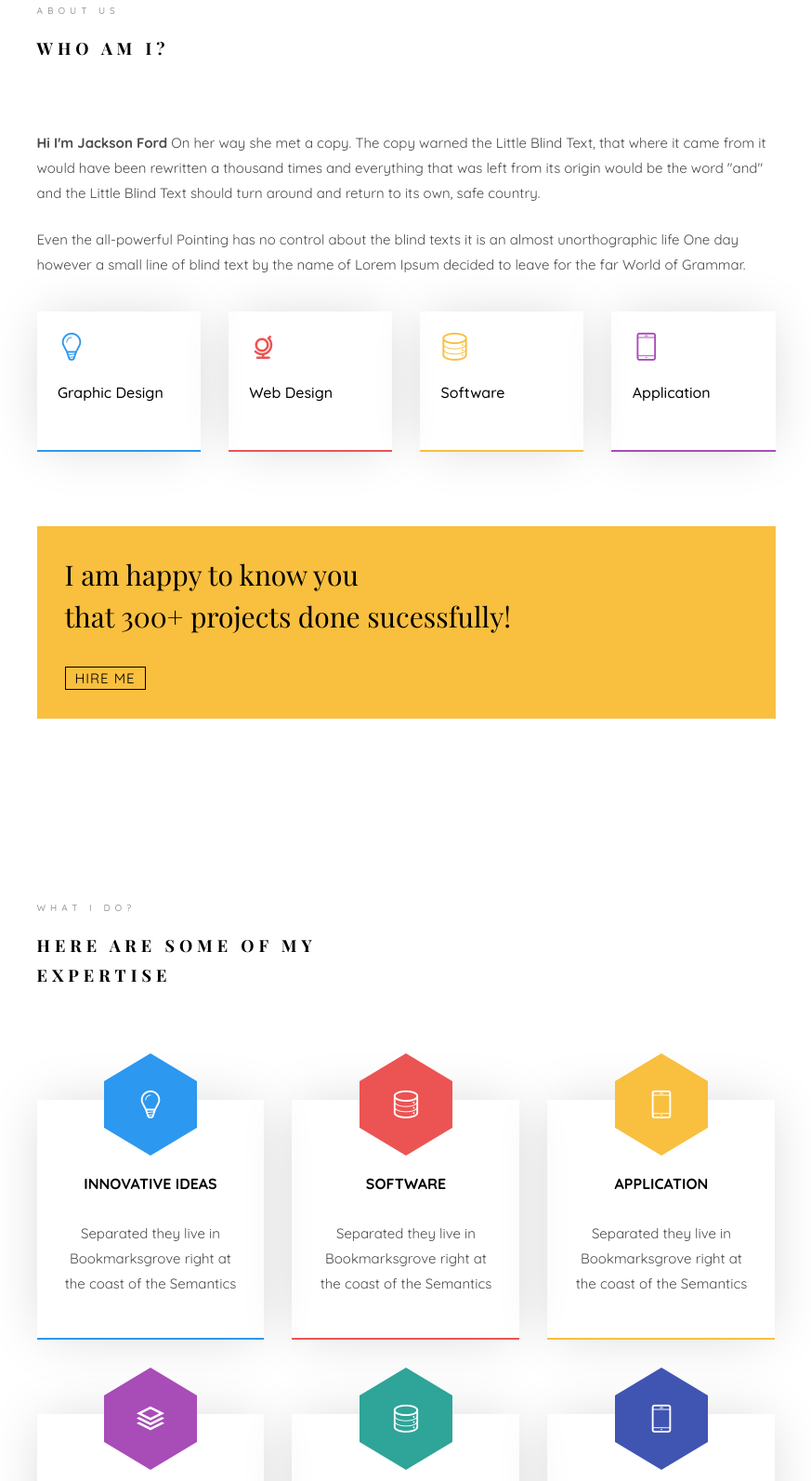
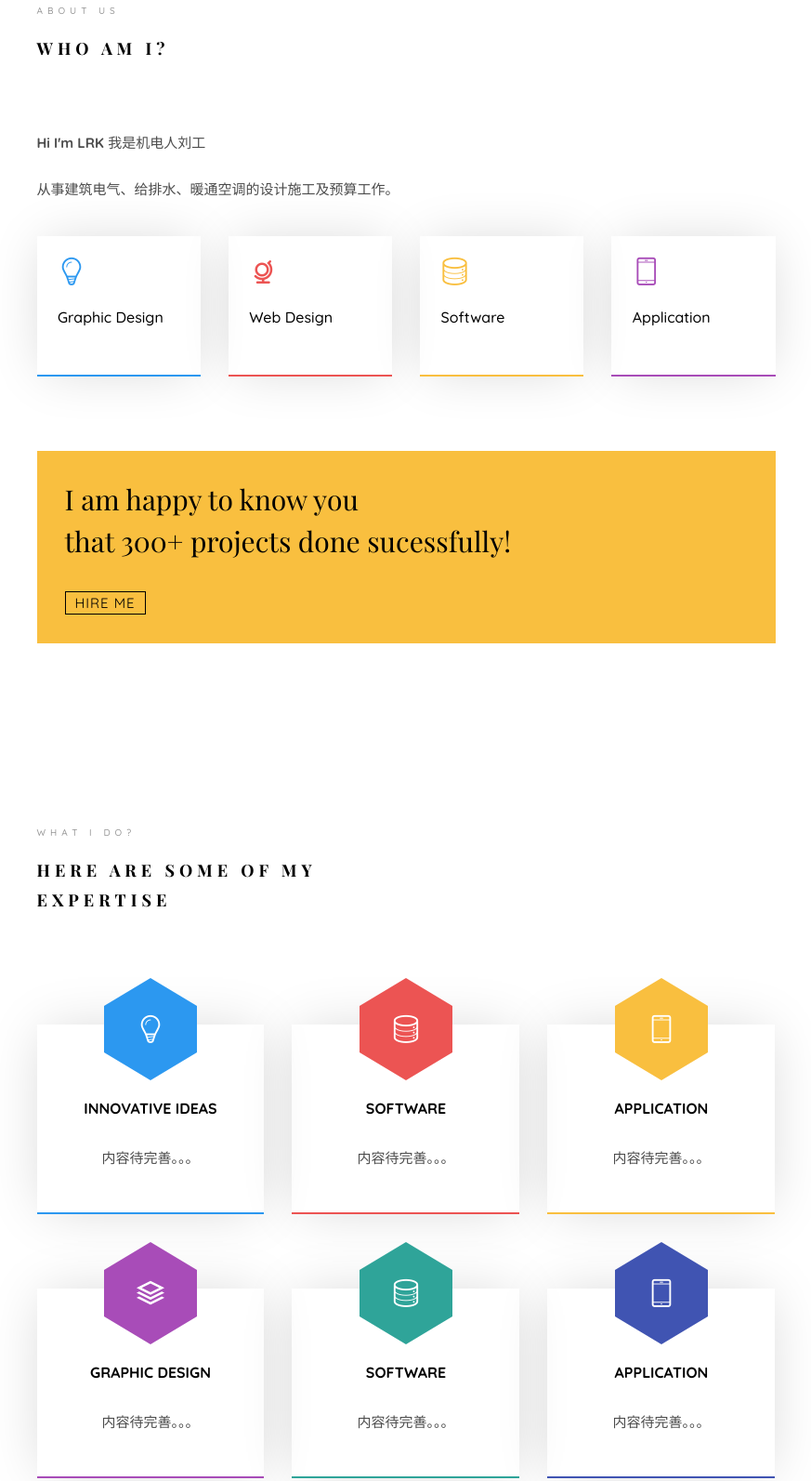
Before and after one commit to raspi666/raspi666.github.io, a plain HTML site: page index.html in a window 1280 px wide. Shown: the part 1007-2600 px from the top of the page at 93% size, without its empty margins (353-1226 px from the left). Drawn offline with nearby package versions, Linux system fonts and the light colour scheme; files whose address does not match are found by name; a web font is replaced by a local one.

Commit message:
renew jpg

```diff
--- a/index.html
+++ b/index.html
@@ -3,7 +3,7 @@
 	<head>
 	<meta charset="utf-8">
 	<meta http-equiv="X-UA-Compatible" content="IE=edge">
-	<title>Jackson Template</title>
+	<title>LRK</title>
 	<meta name="viewport" content="width=device-width, initial-scale=1">
 	<meta name="description" content="" />
 	<meta name="keywords" content="" />
@@ -57,7 +57,7 @@
 		<aside id="colorlib-aside" role="complementary" class="border js-fullheight">
 			<div class="text-center">
 				<div class="author-img" style="background-image: url(images/about.jpg);"></div>
-				<h1 id="colorlib-logo"><a href="index.html">Jackson Ford</a></h1>
+				<h1 id="colorlib-logo"><a href="index.html">LRK</a></h1>
 				<span class="position"><a href="#">UI/UX/Designer</a> in Philippines</span>
 			</div>
 			<nav id="colorlib-main-menu" role="navigation" class="navbar">
@@ -78,7 +78,7 @@
 
 			<div class="colorlib-footer">
 				<p><small>&copy; <!-- Link back to Colorlib can't be removed. Template is licensed under CC BY 3.0. -->
-Copyright &copy;<script>document.write(new Date().getFullYear());</script> All rights reserved | This template is made with <i class="icon-heart" aria-hidden="true"></i> by <a href="https://colorlib.com" target="_blank">Colorlib</a>
+Copyright &copy;<script>document.write(new Date().getFullYear());</script> All rights reserved | This template is made with <i class="icon-heart" aria-hidden="true"></i> by <a href="https://gzjdsj.net" target="_blank">Colorlib</a>
 <!-- Link back to Colorlib can't be removed. Template is licensed under CC BY 3.0. --> </span> <span>Demo Images: <a href="https://unsplash.com/" target="_blank">Unsplash.com</a></span></small></p>
 				<ul>
 					<li><a href="#"><i class="icon-facebook2"></i></a></li>
@@ -101,8 +101,8 @@ Copyright &copy;<script>document.write(new Date().getFullYear());</script> All r
 					   			<div class="col-md-6 col-md-offset-3 col-md-pull-3 col-sm-12 col-xs-12 js-fullheight slider-text">
 					   				<div class="slider-text-inner js-fullheight">
 					   					<div class="desc">
-						   					<h1>Hi! <br>I'm Jackson</h1>
-						   					<h2>100% html5 bootstrap templates Made by <a href="https://colorlib.com/" target="_blank">colorlib.com</a></h2>
+						   					<h1>Hi! <br>I'm LRK</h1>
+						   					<h2>这是github托管网页，正式连接请点击<a href="http://www.gzjdsj.net/" target="_blank">gzjdsj.net</a></h2>
 												<p><a class="btn btn-primary btn-learn">Download CV <i class="icon-download4"></i></a></p>
 											</div>
 					   				</div>
@@ -118,7 +118,7 @@ Copyright &copy;<script>document.write(new Date().getFullYear());</script> All r
 					   				<div class="slider-text-inner">
 					   					<div class="desc">
 						   					<h1>I am <br>a Designer</h1>
-												<h2>100% html5 bootstrap templates Made by <a href="https://colorlib.com/" target="_blank">colorlib.com</a></h2>
+												<h2>这是github托管网页，正式连接请点击<a href="http://www.gzjdsj.net/" target="_blank">gzjdsj.net</a></h2>
 												<p><a class="btn btn-primary btn-learn">View Portfolio <i class="icon-briefcase3"></i></a></p>
 											</div>
 					   				</div>
@@ -139,8 +139,8 @@ Copyright &copy;<script>document.write(new Date().getFullYear());</script> All r
 									<div class="about-desc">
 										<span class="heading-meta">About Us</span>
 										<h2 class="colorlib-heading">Who Am I?</h2>
-										<p><strong>Hi I'm Jackson Ford</strong> On her way she met a copy. The copy warned the Little Blind Text, that where it came from it would have been rewritten a thousand times and everything that was left from its origin would be the word "and" and the Little Blind Text should turn around and return to its own, safe country.</p>
-										<p>Even the all-powerful Pointing has no control about the blind texts it is an almost unorthographic life One day however a small line of blind text by the name of Lorem Ipsum decided to leave for the far World of Grammar.</p>
+										<p><strong>Hi I'm LRK </strong> 我是机电人刘工</p>
+										<p>从事建筑电气、给排水、暖通空调的设计施工及预算工作。</p>
 									</div>
 								</div>
 							</div>
@@ -201,7 +201,7 @@ Copyright &copy;<script>document.write(new Date().getFullYear());</script> All r
 								</span>
 								<div class="desc">
 									<h3>Innovative Ideas</h3>
-									<p>Separated they live in Bookmarksgrove right at the coast of the Semantics</p>
+									<p>内容待完善。。。</p>
 								</div>
 							</div>
 						</div>
@@ -212,7 +212,7 @@ Copyright &copy;<script>document.write(new Date().getFullYear());</script> All r
 								</span>
 								<div class="desc">
 									<h3>Software</h3>
-									<p>Separated they live in Bookmarksgrove right at the coast of the Semantics</p>
+									<p>内容待完善。。。</p>
 								</div>
 							</div>
 						</div>
@@ -223,7 +223,7 @@ Copyright &copy;<script>document.write(new Date().getFullYear());</script> All r
 								</span>
 								<div class="desc">
 									<h3>Application</h3>
-									<p>Separated they live in Bookmarksgrove right at the coast of the Semantics</p>
+									<p>内容待完善。。。</p>
 								</div>
 							</div>
 						</div>
@@ -234,7 +234,7 @@ Copyright &copy;<script>document.write(new Date().getFullYear());</script> All r
 								</span>
 								<div class="desc">
 									<h3>Graphic Design</h3>
-									<p>Separated they live in Bookmarksgrove right at the coast of the Semantics</p>
+									<p>内容待完善。。。</p>
 								</div>
 							</div>
 						</div>
@@ -245,7 +245,7 @@ Copyright &copy;<script>document.write(new Date().getFullYear());</script> All r
 								</span>
 								<div class="desc">
 									<h3>Software</h3>
-									<p>Separated they live in Bookmarksgrove right at the coast of the Semantics</p>
+									<p>内容待完善。。。</p>
 								</div>
 							</div>
 						</div>
@@ -256,7 +256,7 @@ Copyright &copy;<script>document.write(new Date().getFullYear());</script> All r
 								</span>
 								<div class="desc">
 									<h3>Application</h3>
-									<p>Separated they live in Bookmarksgrove right at the coast of the Semantics</p>
+									<p>内容待完善。。。</p>
 								</div>
 							</div>
 						</div>
@@ -300,7 +300,7 @@ Copyright &copy;<script>document.write(new Date().getFullYear());</script> All r
 					</div>
 					<div class="row">
 						<div class="col-md-12 animate-box" data-animate-effect="fadeInLeft">
-							<p>The Big Oxmox advised her not to do so, because there were thousands of bad Commas, wild Question Marks and devious Semikoli, but the Little Blind Text didn’t listen. She packed her seven versalia, put her initial into the belt and made herself on the way.</p>
+							<p>内容待完善。。。</p>
 						</div>
 						<div class="col-md-6 animate-box" data-animate-effect="fadeInLeft">
 							<div class="progress-wrap">
@@ -395,10 +395,10 @@ Copyright &copy;<script>document.write(new Date().getFullYear());</script> All r
 									         <div class="panel-body">
 									            <div class="row">
 										      		<div class="col-md-6">
-										      			<p>Far far away, behind the word mountains, far from the countries Vokalia and Consonantia, there live the blind texts. </p>
+										      			<p>内容待完善。。。</p>
 										      		</div>
 										      		<div class="col-md-6">
-										      			<p>Separated they live in Bookmarksgrove right at the coast of the Semantics, a large language ocean.</p>
+										      			<p>内容待完善。。。</p>
 										      		</div>
 										      	</div>
 									         </div>
@@ -413,10 +413,10 @@ Copyright &copy;<script>document.write(new Date().getFullYear());</script> All r
 									    </div>
 									    <div id="collapseTwo" class="panel-collapse collapse" role="tabpanel" aria-labelledby="headingTwo">
 									        <div class="panel-body">
-									            <p>Far far away, behind the word <strong>mountains</strong>, far from the countries Vokalia and Consonantia, there live the blind texts. Separated they live in Bookmarksgrove right at the coast of the Semantics, a large language ocean.</p>
+									            <p>内容待完善。。。</p>
 													<ul>
-														<li>Separated they live in Bookmarksgrove right</li>
-														<li>Separated they live in Bookmarksgrove right</li>
+														<li>内容待完善。。。</li>
+														<li>内容待完善。。。</li>
 													</ul>
 									        </div>
 									    </div>
@@ -430,7 +430,7 @@ Copyright &copy;<script>document.write(new Date().getFullYear());</script> All r
 									    </div>
 									    <div id="collapseThree" class="panel-collapse collapse" role="tabpanel" aria-labelledby="headingThree">
 									        <div class="panel-body">
-									            <p>Far far away, behind the word <strong>mountains</strong>, far from the countries Vokalia and Consonantia, there live the blind texts. Separated they live in Bookmarksgrove right at the coast of the Semantics, a large language ocean.</p>
+									            <p>内容待完善。。。</p>
 									        </div>
 									    </div>
 									</div>
@@ -444,7 +444,7 @@ Copyright &copy;<script>document.write(new Date().getFullYear());</script> All r
 									    </div>
 									    <div id="collapseFour" class="panel-collapse collapse" role="tabpanel" aria-labelledby="headingFour">
 									        <div class="panel-body">
-									            <p>Far far away, behind the word <strong>mountains</strong>, far from the countries Vokalia and Consonantia, there live the blind texts. Separated they live in Bookmarksgrove right at the coast of the Semantics, a large language ocean.</p>
+									            <p>内容待完善。。。</p>
 									        </div>
 									    </div>
 									</div>
@@ -458,7 +458,7 @@ Copyright &copy;<script>document.write(new Date().getFullYear());</script> All r
 									    </div>
 									    <div id="collapseFive" class="panel-collapse collapse" role="tabpanel" aria-labelledby="headingFive">
 									        <div class="panel-body">
-									            <p>Far far away, behind the word <strong>mountains</strong>, far from the countries Vokalia and Consonantia, there live the blind texts. Separated they live in Bookmarksgrove right at the coast of the Semantics, a large language ocean.</p>
+									            <p>内容待完善。。。</p>
 									        </div>
 									    </div>
 									</div>
@@ -502,7 +502,7 @@ Copyright &copy;<script>document.write(new Date().getFullYear());</script> All r
 					               </div>
 					               <div class="timeline-label">
 					               	<h2><a href="#">Front End Developer at Google Company</a> <span>2017-2018</span></h2>
-					                  <p>Even the all-powerful Pointing has no control about the blind texts it is an almost unorthographic life One day however a small line of blind text by the name of Lorem Ipsum decided to leave for the far World of Grammar.</p>
+					                  <p>从事建筑电气、给排水、暖通空调的设计施工及预算工作。</p>
 					               </div>
 					            </div>
 					         </article>
@@ -514,7 +514,7 @@ Copyright &copy;<script>document.write(new Date().getFullYear());</script> All r
 					               </div>
 					               <div class="timeline-label">
 					               	<h2><a href="#">System Analyst</a> <span>2017-2018</span></h2>
-					                  <p>Even the all-powerful Pointing has no control about the blind texts it is an almost unorthographic life One day however a small line of blind text by the name of Lorem Ipsum decided to leave for the far World of Grammar.</p>
+					                  <p>从事建筑电气、给排水、暖通空调的设计施工及预算工作。</p>
 					               </div>
 					            </div>
 					         </article>
@@ -526,7 +526,7 @@ Copyright &copy;<script>document.write(new Date().getFullYear());</script> All r
 					               </div>
 					               <div class="timeline-label">
 					               	<h2><a href="#">Creative Designer</a> <span>2017-2018</span></h2>
-					                  <p>Even the all-powerful Pointing has no control about the blind texts it is an almost unorthographic life One day however a small line of blind text by the name of Lorem Ipsum decided to leave for the far World of Grammar.</p>
+					                  <p>从事建筑电气、给排水、暖通空调的设计施工及预算工作。</p>
 					               </div>
 					            </div>
 					         </article>
@@ -538,7 +538,7 @@ Copyright &copy;<script>document.write(new Date().getFullYear());</script> All r
 					               </div>
 					               <div class="timeline-label">
 					               	<h2><a href="#">UI/UX Designer at Envato</a> <span>2017-2018</span></h2>
-					                  <p>Even the all-powerful Pointing has no control about the blind texts it is an almost unorthographic life One day however a small line of blind text by the name of Lorem Ipsum decided to leave for the far World of Grammar.</p>
+					                  <p>从事建筑电气、给排水、暖通空调的设计施工及预算工作。</p>
 					               </div>
 					            </div>
 					         </article>
@@ -679,31 +679,31 @@ Copyright &copy;<script>document.write(new Date().getFullYear());</script> All r
 					<div class="row">
 						<div class="col-md-4 col-sm-6 animate-box" data-animate-effect="fadeInLeft">
 							<div class="blog-entry">
-								<a href="blog.html" class="blog-img"><img src="images/blog-1.jpg" class="img-responsive" alt="HTML5 Bootstrap Template by colorlib.com"></a>
+								<a href="blog.html" class="blog-img"><img src="images/blog-1.jpg" class="img-responsive" alt="HTML5 Bootstrap Template by gzjdsj.net"></a>
 								<div class="desc">
 									<span><small>April 14, 2018 </small> | <small> Web Design </small> | <small> <i class="icon-bubble3"></i> 4</small></span>
 									<h3><a href="blog.html">Renovating National Gallery</a></h3>
-									<p>Separated they live in Bookmarksgrove right at the coast of the Semantics, a large language ocean.</p>
+									<p>内容待完善。。。, a large language ocean.</p>
 								</div>
 							</div>
 						</div>
 						<div class="col-md-4 col-sm-6 animate-box" data-animate-effect="fadeInRight">
 							<div class="blog-entry">
-								<a href="blog.html" class="blog-img"><img src="images/blog-2.jpg" class="img-responsive" alt="HTML5 Bootstrap Template by colorlib.com"></a>
+								<a href="blog.html" class="blog-img"><img src="images/blog-2.jpg" class="img-responsive" alt="HTML5 Bootstrap Template by gzjdsj.net"></a>
 								<div class="desc">
 									<span><small>April 14, 2018 </small> | <small> Web Design </small> | <small> <i class="icon-bubble3"></i> 4</small></span>
 									<h3><a href="blog.html">Wordpress for a Beginner</a></h3>
-									<p>Separated they live in Bookmarksgrove right at the coast of the Semantics, a large language ocean.</p>
+									<p>内容待完善。。。, a large language ocean.</p>
 								</div>
 							</div>
 						</div>
 						<div class="col-md-4 col-sm-6 animate-box" data-animate-effect="fadeInLeft">
 							<div class="blog-entry">
-								<a href="blog.html" class="blog-img"><img src="images/blog-3.jpg" class="img-responsive" alt="HTML5 Bootstrap Template by colorlib.com"></a>
+								<a href="blog.html" class="blog-img"><img src="images/blog-3.jpg" class="img-responsive" alt="HTML5 Bootstrap Template by gzjdsj.net"></a>
 								<div class="desc">
 									<span><small>April 14, 2018 </small> | <small> Inspiration </small> | <small> <i class="icon-bubble3"></i> 4</small></span>
 									<h3><a href="blog.html">Make website from scratch</a></h3>
-									<p>Separated they live in Bookmarksgrove right at the coast of the Semantics, a large language ocean.</p>
+									<p>内容待完善。。。, a large language ocean.</p>
 								</div>
 							</div>
 						</div>
@@ -740,7 +740,7 @@ Copyright &copy;<script>document.write(new Date().getFullYear());</script> All r
 									<i class="icon-map"></i>
 								</div>
 								<div class="colorlib-text">
-									<p>198 West 21th Street, Suite 721 New York NY 10016</p>
+									<p>内容待完善。。。</p>
 								</div>
 							</div>
 
@@ -749,7 +749,7 @@ Copyright &copy;<script>document.write(new Date().getFullYear());</script> All r
 									<i class="icon-phone"></i>
 								</div>
 								<div class="colorlib-text">
-									<p><a href="tel://">+123 456 7890</a></p>
+									<p><a href="tel://">内容待完善。。。</a></p>
 								</div>
 							</div>
 						</div>
```
Also changed, not shown: images/img_bg_1.jpg, images/img_bg_2.jpg, 1 other file.
